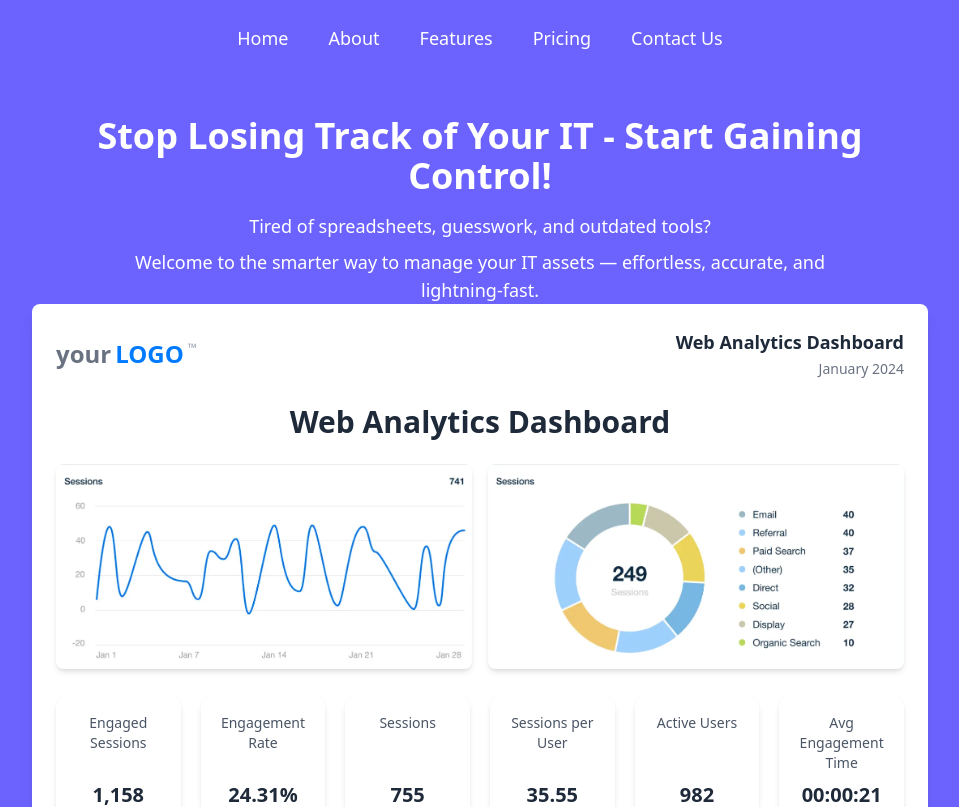
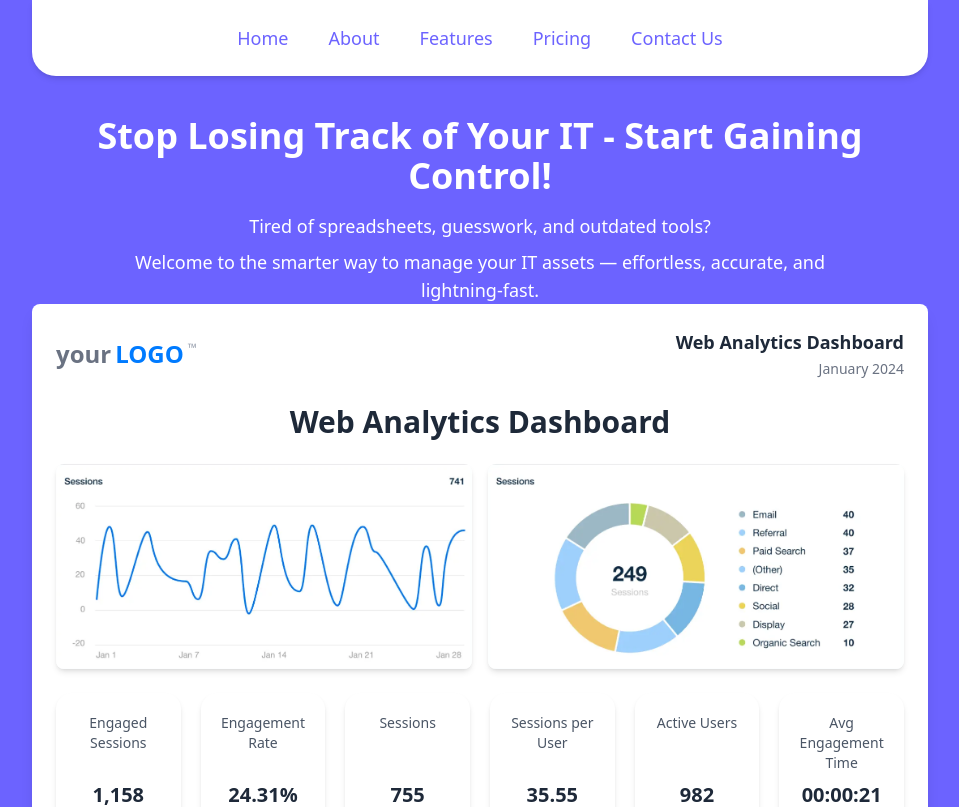
Before and after one commit to Ashwinigadad/IT-Inventory, a Next.js app: page / in a window 1280 px wide. Shown: the top 807 px of the page, without its empty margins (160-1119 px from the left). Built offline with nearby package versions, Linux system fonts and the light colour scheme.

Commit message:
modified navbar

```diff
--- a/app/components/navbar.tsx
+++ b/app/components/navbar.tsx
@@ -10,12 +10,18 @@ export default function Navbar() {
   ];
 
   return (
-    <nav className="w-full flex justify-center gap-10 py-6 text-white text-lg font-medium">
-      {navLinks.map((item, index) => (
-        <a key={index} href={item.href} className="hover:underline">
-          {item.name}
-        </a>
-      ))}
-    </nav>
+    <div className="w-full bg-[#6C63FF]">
+      <nav className="max-w-4xl mx-auto bg-white rounded-b-3xl px-10 py-6 flex justify-center gap-10 text-[#6C63FF] text-lg font-medium shadow-md">
+        {navLinks.map((item, index) => (
+          <a
+            key={index}
+            href={item.href}
+            className="hover:underline transition-all"
+          >
+            {item.name}
+          </a>
+        ))}
+      </nav>
+    </div>
   );
 }
```
